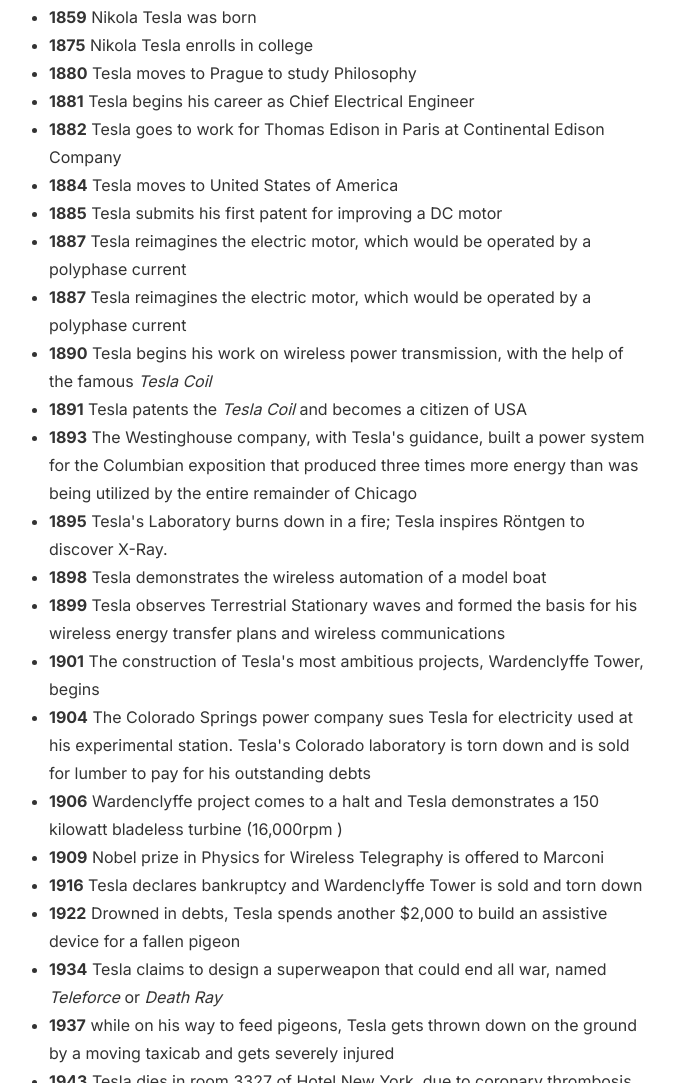
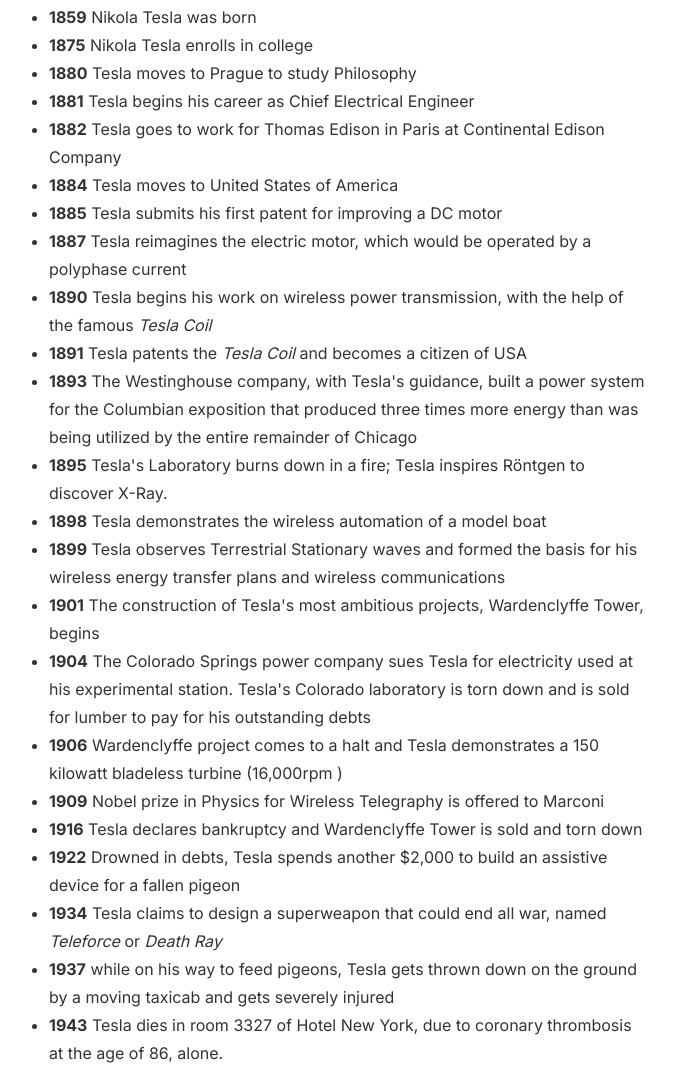
Before and after one commit to BluebugX/public-assets, a plain HTML site: page index.html in a window 1280 px wide. Shown: the part 2127-3210 px from the top of the page, without its empty margins (311-986 px from the left). Drawn offline with nearby package versions, Linux system fonts and the light colour scheme.

Commit message:
Update index.html

```diff
--- a/index.html
+++ b/index.html
@@ -67,8 +67,6 @@
         </li>
         <li class="milestone-list"><strong>1887</strong> Tesla reimagines the electric motor, which would be operated by a polyphase current
         </li>
-        <li class="milestone-list"><strong>1887</strong> Tesla reimagines the electric motor, which would be operated by a polyphase current
-        </li>
         <li class="milestone-list"><strong>1890</strong> Tesla begins his work on wireless power transmission, with the help of the famous <em>Tesla Coil</em>
         </li>
         <li class="milestone-list"><strong>1891</strong> Tesla patents the <em>Tesla Coil</em> and becomes a citizen of USA
```
